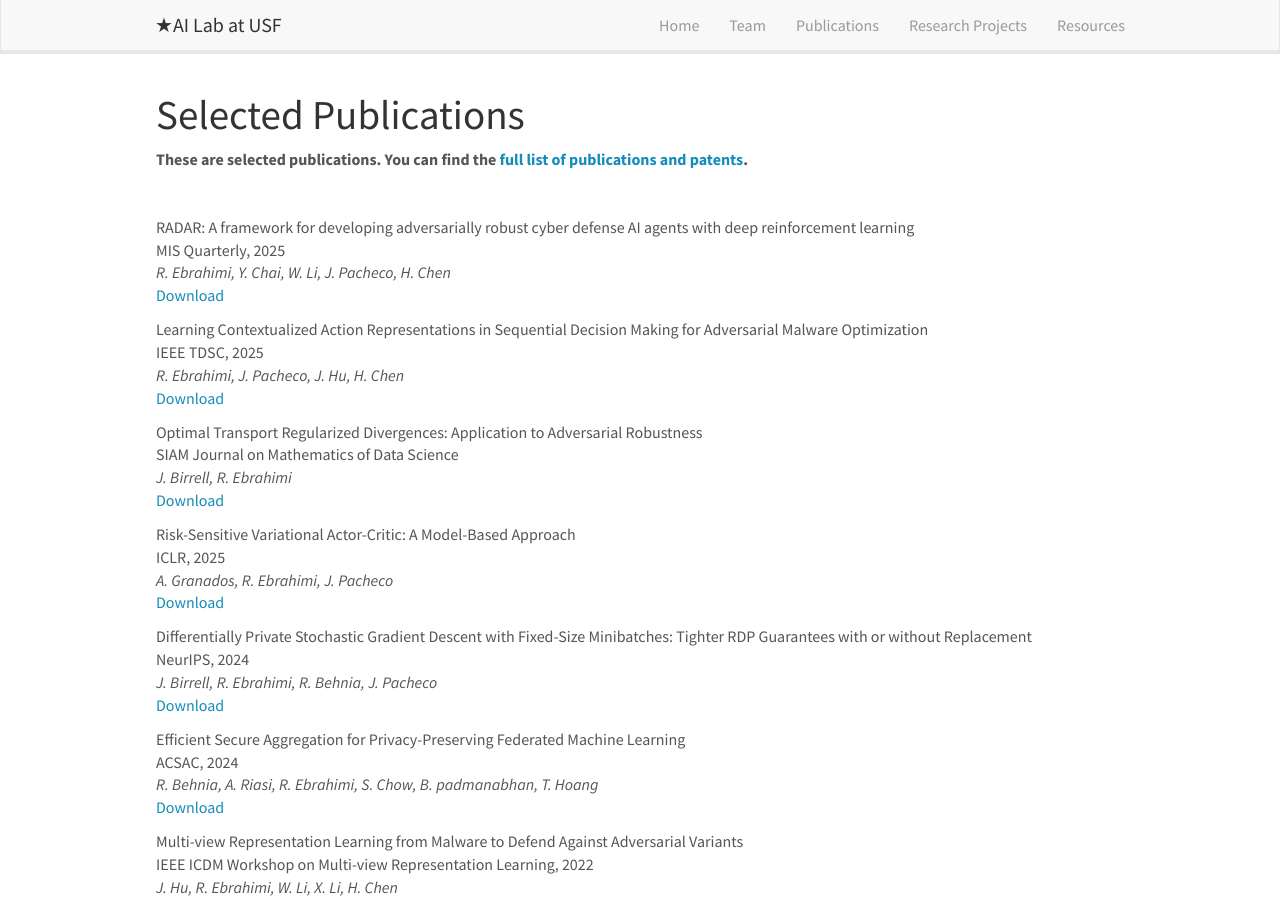
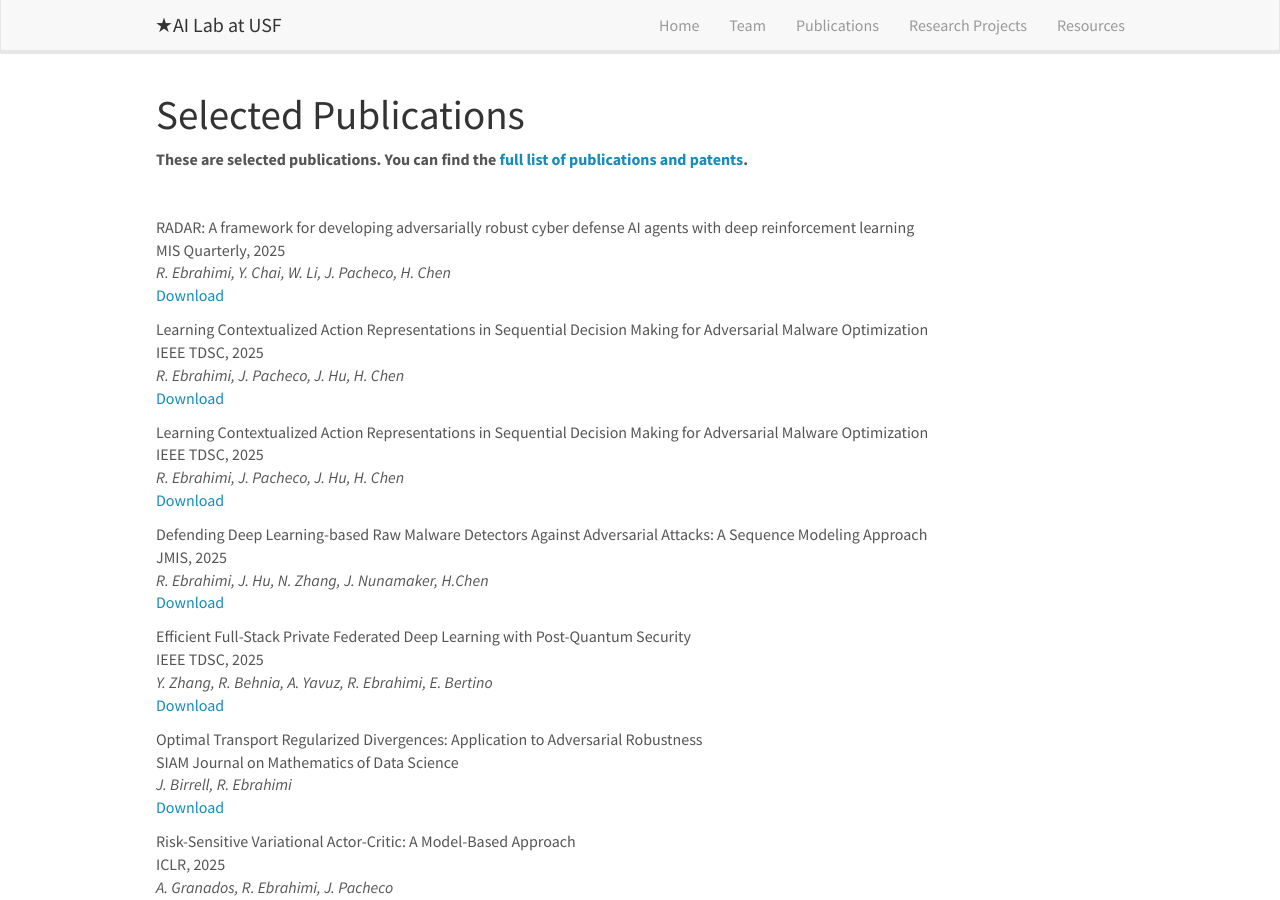
Before and after one commit to star-ailab/star-ailab.github.io, a Jekyll site: the page built from _pages/publications.md, in a window 1280 px wide and 900 px high. Built offline with Jekyll 4.4.1, drawn with Linux system fonts in a browser that asks for light colours; nearby versions of some CDN libraries.

Commit message:
major pubs

```diff
--- a/_data/publist.yml
+++ b/_data/publist.yml
@@ -13,6 +13,33 @@
   authors: R. Ebrahimi, J. Pacheco, J. Hu, H. Chen
   link:
     url: https://ieeexplore.ieee.org/stamp/stamp.jsp?tp=&arnumber=10711271
+    display: Download
+  highlight: 0
+
+- title: "Learning Contextualized Action Representations in Sequential Decision Making for Adversarial Malware Optimization"
+  image: imageaward_edited.png
+  description: IEEE TDSC, 2025
+  authors: R. Ebrahimi, J. Pacheco, J. Hu, H. Chen
+  link:
+    url: https://ieeexplore.ieee.org/stamp/stamp.jsp?tp=&arnumber=10711271
+    display: Download
+  highlight: 0
+
+- title: "Defending Deep Learning-based Raw Malware Detectors Against Adversarial Attacks: A Sequence Modeling Approach"
+  image: imageaward_edited.png
+  description: JMIS, 2025
+  authors: R. Ebrahimi, J. Hu, N. Zhang, J. Nunamaker, H.Chen
+  link:
+    url: https://www.tandfonline.com/doi/pdf/10.1080/07421222.2025.2561384
+    display: Download
+  highlight: 0
+
+- title: "Efficient Full-Stack Private Federated Deep Learning with Post-Quantum Security"
+  image: imageaward_edited.png
+  description: IEEE TDSC, 2025
+  authors: Y. Zhang, R. Behnia, A. Yavuz, R. Ebrahimi, E. Bertino
+  link:
+    url: https://ieeexplore.ieee.org/stamp/stamp.jsp?arnumber=10994375
     display: Download
   highlight: 0
 
```
